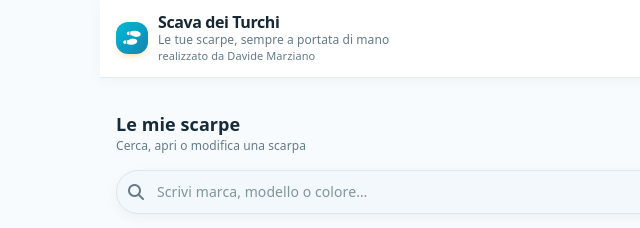
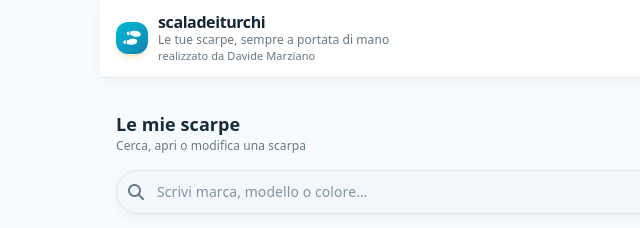
Before and after one commit to davimarz/archivioscarpe, a plain HTML site: page scaladeiturchi/index.html in a window 1280 px wide. Shown: the top 228 px of the page, 0-640 px from the left. Drawn offline with nearby package versions, Linux system fonts and the light colour scheme.

Commit message:
Corregge il nome scaladeiturchi in index.html

```diff
--- a/scaladeiturchi/index.html
+++ b/scaladeiturchi/index.html
@@ -3,9 +3,9 @@
 <head>
   <meta charset="UTF-8">
   <meta name="viewport" content="width=device-width, initial-scale=1.0">
-  <title>Scava dei Turchi - Il tuo Guardaroba Scarpe</title>
+  <title>scaladeiturchi - Il tuo Guardaroba Scarpe</title>
   <meta name="theme-color" content="#f8fbfd">
-  <meta name="application-name" content="Scava dei Turchi">
+  <meta name="application-name" content="scaladeiturchi">
   <link rel="manifest" href="./manifest.webmanifest">
   <meta name="description" content="Organizza la tua collezione di scarpe e verifica i nuovi acquisti con il riconoscimento AI.">
   <script>try { localStorage.removeItem('scava_gemini_api_key'); } catch (_) {} </script>
@@ -54,7 +54,7 @@
     .spin-slow { animation: spin 3s linear infinite; }
     @keyframes spin { from { transform: rotate(0deg); } to { transform: rotate(360deg); } }
 
-    /* Tema chiaro Scava dei Turchi */
+    /* Tema chiaro scaladeiturchi */
     :root{color-scheme:light;--surface:#fff;--line:#dfe8ee;--gold:#06a8c5}
     html,body,body.bg-slate-950{background:#f8fbfd!important;color:#1b2b39!important}
     body::before{display:none}
@@ -174,7 +174,7 @@
         <i class="fa-solid fa-shoe-prints text-white text-sm"></i>
       </div>
       <div class="truncate">
-        <h1 class="font-bold text-base leading-tight tracking-tight text-white">Scava dei Turchi</h1>
+        <h1 class="font-bold text-base leading-tight tracking-tight text-white">scaladeiturchi</h1>
         <p class="text-xs text-slate-400">Le tue scarpe, sempre a portata di mano</p>
         <p class="text-[11px] text-slate-400">realizzato da Davide Marziano</p>
       </div>
@@ -450,7 +450,7 @@
         <div>
           <p class="text-xs uppercase tracking-wide text-amber-400 font-semibold">Ideazione e realizzazione</p>
           <p class="text-lg font-bold text-white mt-1">Davide Marziano</p>
-          <p class="text-xs text-slate-400 mt-1">Autore di Scava dei Turchi</p>
+          <p class="text-xs text-slate-400 mt-1">Autore di scaladeiturchi</p>
         </div>
         <div class="space-y-2">
           <a href="mailto:davimarz.app@gmail.com" class="flex items-center gap-3 min-h-11 rounded-xl bg-slate-800 border border-slate-700 px-3 text-sm text-slate-100 break-all"><i class="fa-solid fa-envelope text-amber-400" aria-hidden="true"></i><span>davimarz.app@gmail.com</span></a>
@@ -2224,7 +2224,7 @@ Se è visibile solo un'etichetta, privilegia i dati stampati. Se il codice color
       };
       let products = catalogProducts;
       try {
-        const response = await fetch('./catalogo-scava.json', { cache: 'no-store' });
+        const response = await fetch('./catalogo-scaladeiturchi.json', { cache: 'no-store' });
         if (!response.ok) throw new Error('Catalogo non disponibile');
         const imported = await response.json();
         if (Array.isArray(imported) && imported.length) {
```
